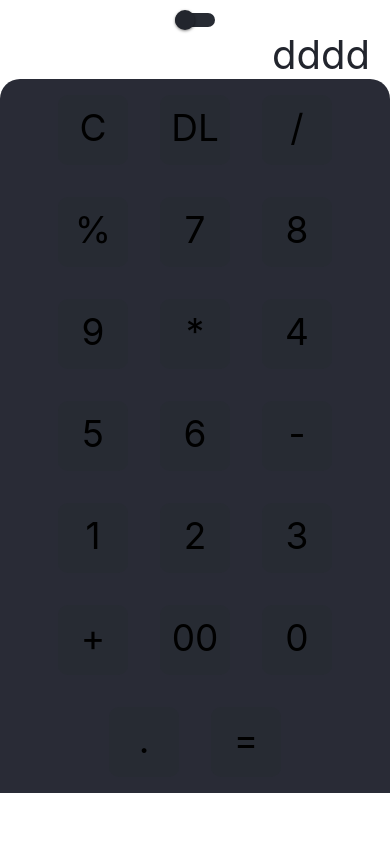
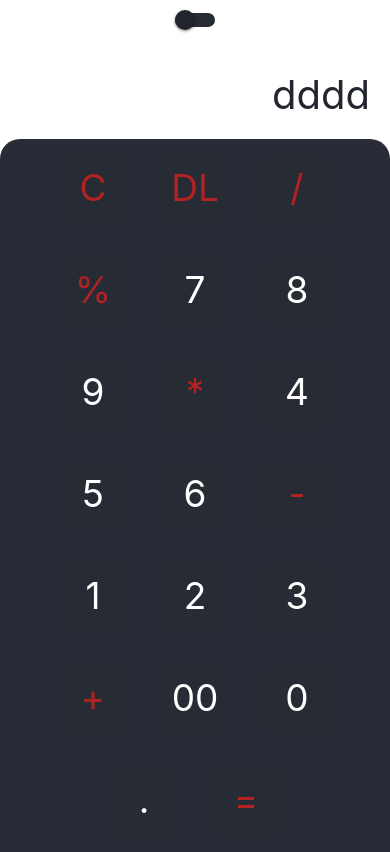
Before and after one commit to IMRANDIL/calculator_app-using-react-native, a React Native app: screen / in a window 390 px wide. Built offline with nearby package versions, Linux system fonts and the light colour scheme.

Commit message:
some more style

```diff
--- a/App.jsx
+++ b/App.jsx
@@ -14,9 +14,10 @@ const App = () => {
   };
 
   const getColor = (dark, light) => (darkTheme ? dark : light);
-  const Btn = ({title}) => {
+  const Btn = ({title, type}) => {
     return (
       <TouchableOpacity
+        onPress={() => {}}
         style={{
           padding: 10,
           elevation: 2,
@@ -29,7 +30,7 @@ const App = () => {
         <Text
           style={{
             fontSize: 37,
-            color: 'black',
+            color: getBtnColor(type),
             textAlign: 'center',
             textAlignVertical: 'center',
           }}>
@@ -37,6 +38,16 @@ const App = () => {
         </Text>
       </TouchableOpacity>
     );
+  };
+
+  const getBtnColor = type => {
+    if (type == 'top') {
+      return 'firebrick';
+    } else if (type == 'right') {
+      return 'firebrick';
+    } else {
+      return getColor(colors.dark, colors.light);
+    }
   };
 
   return (
@@ -61,6 +72,8 @@ const App = () => {
           width: '100%',
           textAlign: 'right',
           paddingRight: 20,
+          paddingBottom: 20,
+          marginTop: 40,
         }}>
         {result}
       </Text>
@@ -73,26 +86,26 @@ const App = () => {
           borderTopLeftRadius: 20,
           backgroundColor: getColor(colors.light1, colors.dark1),
         }}>
-        <Btn title="C" />
-        <Btn title="DL" />
-        <Btn title="/" />
-        <Btn title="%" />
-        <Btn title="7" />
-        <Btn title="8" />
-        <Btn title="9" />
-        <Btn title="*" />
-        <Btn title="4" />
-        <Btn title="5" />
-        <Btn title="6" />
-        <Btn title="-" />
-        <Btn title="1" />
-        <Btn title="2" />
-        <Btn title="3" />
-        <Btn title="+" />
-        <Btn title="00" />
-        <Btn title="0" />
-        <Btn title="." />
-        <Btn title="=" />
+        <Btn title="C" type="top" />
+        <Btn title="DL" type="top" />
+        <Btn title="/" type="top" />
+        <Btn title="%" type="top" />
+        <Btn title="7" type="number" />
+        <Btn title="8" type="number" />
+        <Btn title="9" type="number" />
+        <Btn title="*" type="right" />
+        <Btn title="4" type="number" />
+        <Btn title="5" type="number" />
+        <Btn title="6" type="number" />
+        <Btn title="-" type="right" />
+        <Btn title="1" type="number" />
+        <Btn title="2" type="number" />
+        <Btn title="3" type="number" />
+        <Btn title="+" type="right" />
+        <Btn title="00" type="number" />
+        <Btn title="0" type="number" />
+        <Btn title="." type="number" />
+        <Btn title="=" type="right" />
       </View>
     </View>
   );
```
